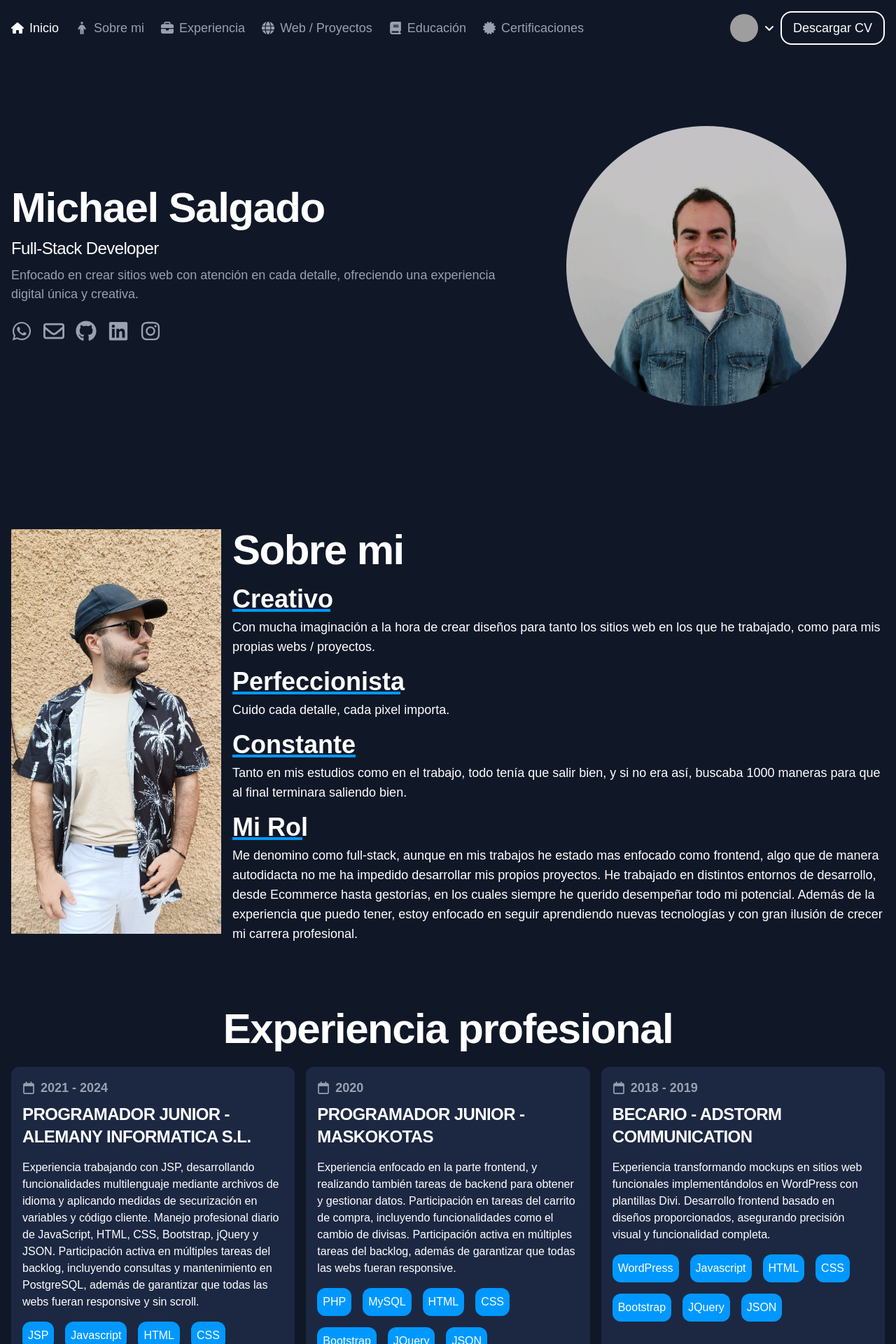
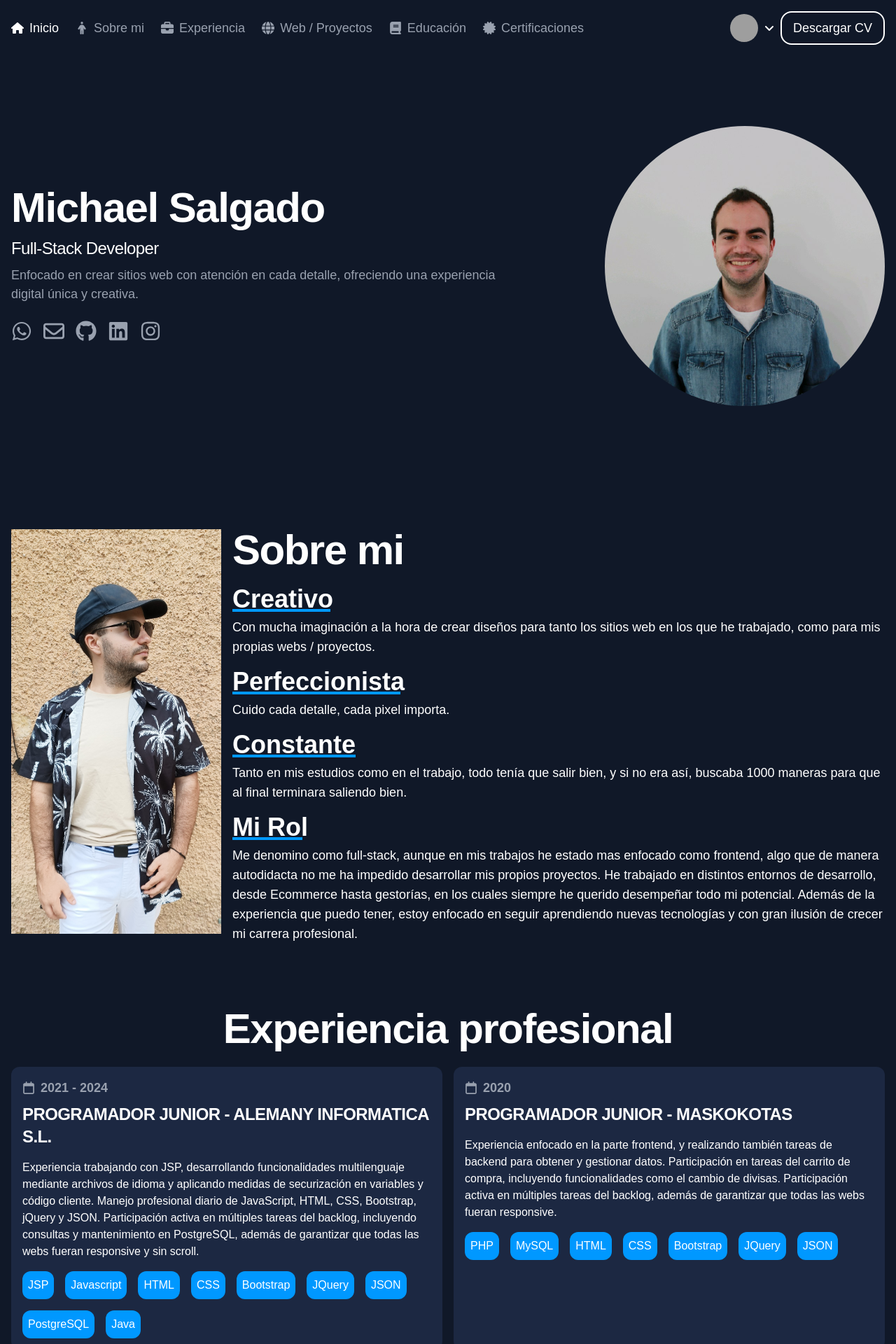
Before and after one commit to michaelsalgadop/michael-salgado-portfolio, a React (Vite) app: page / in a window 1280 px wide. Shown: the top 1920 px of the page at 70% size. Built offline with nearby package versions, Linux system fonts and the light colour scheme; grey boxes are pictures that could not be loaded; a web font is replaced by a local one.

Commit message:
En pantallas grandes, no se veía correctamente la web, código estaba muy separado había mucho espacio por medio

```diff
--- a/src/components/Card.jsx
+++ b/src/components/Card.jsx
@@ -16,7 +16,7 @@ export const Card = (props) => {
     stack = null,
   } = props;
   return (
-    <article className="col-span-12 md:col-span-6 xl:col-span-4 bg-secondary rounded-xl p-4 space-y-2">
+    <article className="col-span-12 md:col-span-6 bg-secondary rounded-xl p-4 space-y-2">
       <DateCard date1={date1} date2={date2} />
       <TitleCard center={center} position={position} education={education} />
       {ubication && <UbicationCard ubication={ubication} />}
--- a/src/components/Jumbotron.jsx
+++ b/src/components/Jumbotron.jsx
@@ -2,14 +2,11 @@ import { ImageJumbotron } from "./Jumbotron/ImageJumbotron";
 import { TitlePage } from "./Jumbotron/TitlePage";
 export const Jumbotron = () => {
   return (
-    <section
-      className="relative grid grid-cols-12 gap-4 min-h-150"
-      id="home"
-    >
+    <section className="relative grid grid-cols-12 gap-4 min-h-150" id="home">
       <div className="flex items-center col-span-12 lg:col-span-7 mb-5">
         <TitlePage />
       </div>
-      <div className="flex justify-center items-center col-span-12 lg:col-span-5">
+      <div className="flex justify-center lg:justify-end items-center col-span-12 lg:col-span-5">
         <ImageJumbotron />
       </div>
     </section>
--- a/src/pages/Layout.jsx
+++ b/src/pages/Layout.jsx
@@ -12,6 +12,7 @@ export default function Layout() {
   return (
     <div className="bg-gray-900">
       {openNavbar && <DarkScreen />}
+      <div className="mx-auto min-h-screen max-w-7xl">
         <Header />
         <main className="text-white space-y-10 lg:space-y-15">
           <Jumbotron />
@@ -24,9 +25,9 @@ export default function Layout() {
                 Rentari <i></i>
               </p>
               <p>
-              Web de renting de vehículos pensada tanto para empresas como para
-              particulares, diseñada con el objetivo de ofrecer una experiencia
-              moderna, segura y fácil de utilizar.
+                Web de renting de vehículos pensada tanto para empresas como
+                para particulares, diseñada con el objetivo de ofrecer una
+                experiencia moderna, segura y fácil de utilizar.
               </p>
               <img src={rentariImg} alt="Imagen de la web de Rentari" />
             </a>
@@ -36,7 +37,8 @@ export default function Layout() {
             <h3>CERTIFICACIONES</h3>
             <p>2021</p>
             <p>
-            CODING BOOTCAMP DESARROLLADOR WEB FULL STACK JAVASCRIPT (258 HORAS)
+              CODING BOOTCAMP DESARROLLADOR WEB FULL STACK JAVASCRIPT (258
+              HORAS)
             </p>
             <ul>
               <li>Las TIC.</li>
@@ -93,5 +95,6 @@ export default function Layout() {
           </p>
         </footer>
       </div>
+    </div>
   );
 }
```
Lines whose indentation alone changed are shown as unchanged.
